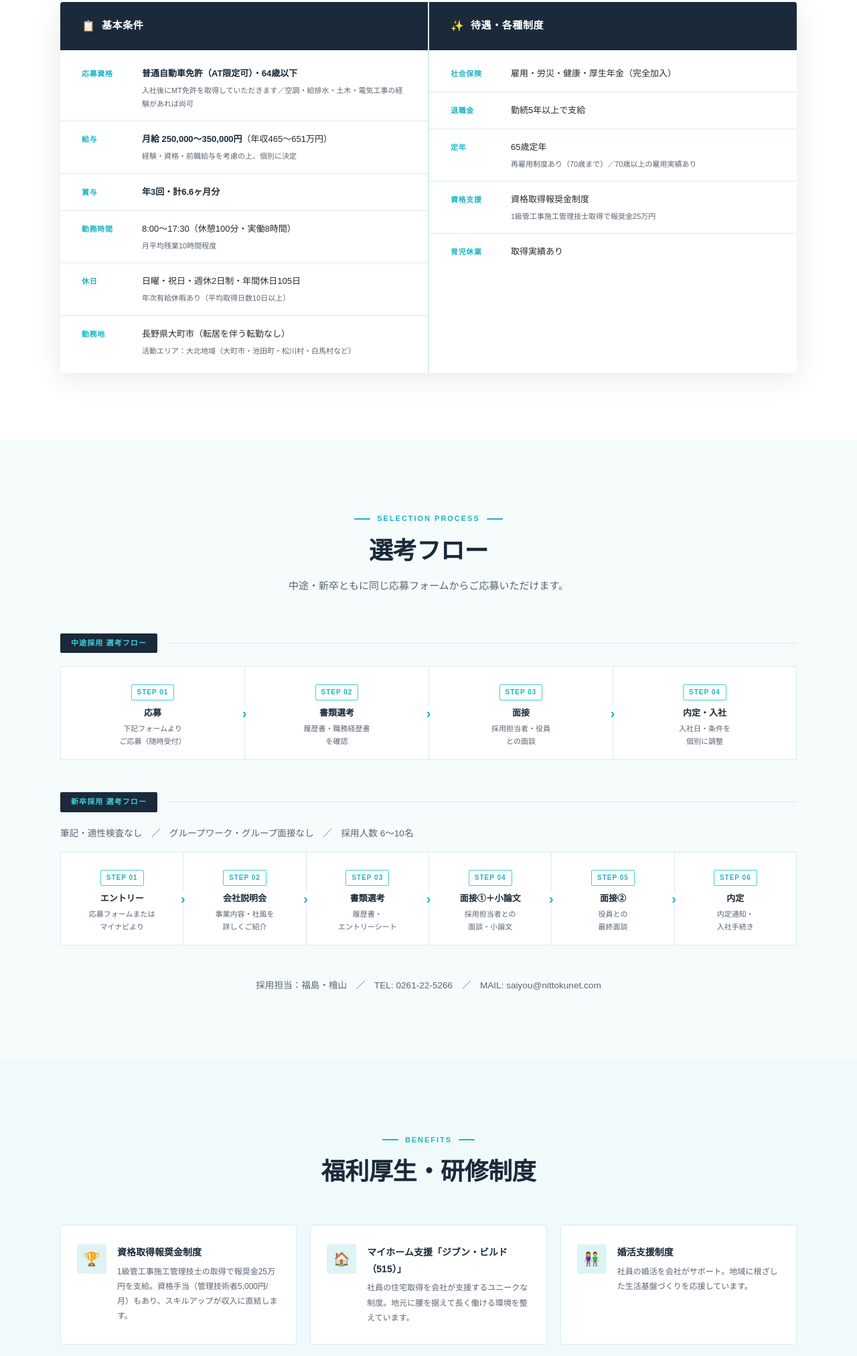
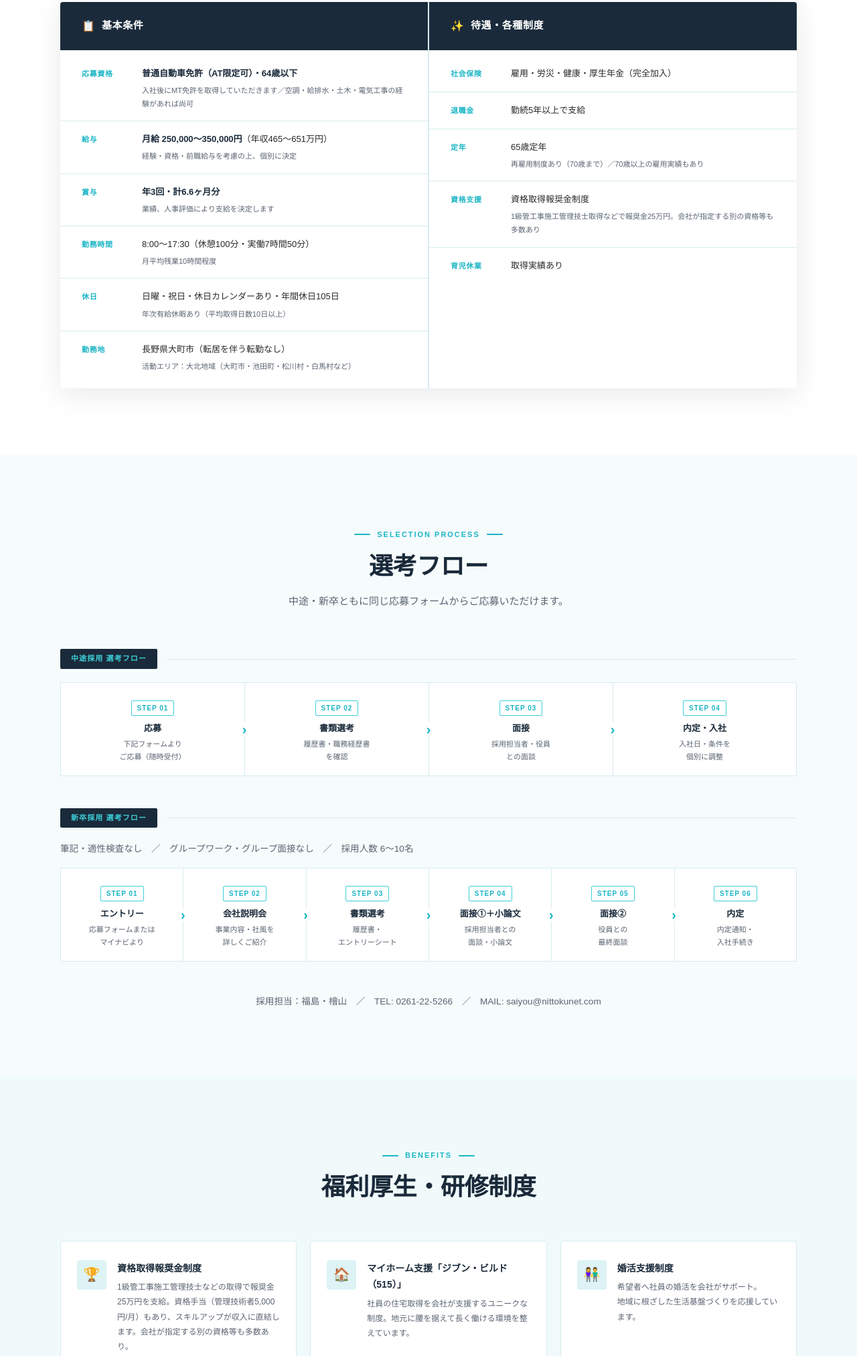
Before and after one commit to HAYATO-jpg/nittoku-recruit, a plain HTML site: page index.html in a window 1280 px wide. Shown: the part 3544-5569 px from the top of the page at 67% size. Drawn offline with Linux system fonts and the light colour scheme.

Commit message:
Add files via upload

```diff
--- a/index.html
+++ b/index.html
@@ -1374,19 +1374,20 @@
             <div class="cond-key">賞与</div>
             <div class="cond-val">
               <strong>年3回・計6.6ヶ月分</strong>
+              <small>業績、人事評価により支給を決定します</small>
             </div>
           </div>
           <div class="cond-row">
             <div class="cond-key">勤務時間</div>
             <div class="cond-val">
-              8:00〜17:30（休憩100分・実働8時間）
+              8:00〜17:30（休憩100分・実働7時間50分）
               <small>月平均残業10時間程度</small>
             </div>
           </div>
           <div class="cond-row">
             <div class="cond-key">休日</div>
             <div class="cond-val">
-              日曜・祝日・週休2日制・年間休日105日
+              日曜・祝日・休日カレンダーあり・年間休日105日
               <small>年次有給休暇あり（平均取得日数10日以上）</small>
             </div>
           </div>
@@ -1417,14 +1418,14 @@
             <div class="cond-key">定年</div>
             <div class="cond-val">
               65歳定年
-              <small>再雇用制度あり（70歳まで）／70歳以上の雇用実績あり</small>
+              <small>再雇用制度あり（70歳まで）／70歳以上の雇用実績もあり</small>
             </div>
           </div>
           <div class="cond-row">
             <div class="cond-key">資格支援</div>
             <div class="cond-val">
               資格取得報奨金制度
-              <small>1級管工事施工管理技士取得で報奨金25万円</small>
+              <small>1級管工事施工管理技士取得などで報奨金25万円。会社が指定する別の資格等も多数あり</small>
             </div>
           </div>
           <div class="cond-row">
@@ -1539,9 +1540,9 @@
       <h2 class="stitle">福利厚生・研修制度</h2>
     </div>
     <div class="welfare-grid fu">
-      <div class="wc"><div class="wc-icon">🏆</div><div><div class="wc-title">資格取得報奨金制度</div><p class="wc-desc">1級管工事施工管理技士の取得で報奨金25万円を支給。資格手当（管理技術者5,000円/月）もあり、スキルアップが収入に直結します。</p></div></div>
+      <div class="wc"><div class="wc-icon">🏆</div><div><div class="wc-title">資格取得報奨金制度</div><p class="wc-desc">1級管工事施工管理技士などの取得で報奨金25万円を支給。資格手当（管理技術者5,000円/月）もあり、スキルアップが収入に直結します。会社が指定する別の資格等も多数あり。</p></div></div>
       <div class="wc"><div class="wc-icon">🏠</div><div><div class="wc-title">マイホーム支援「ジブン・ビルド（515）」</div><p class="wc-desc">社員の住宅取得を会社が支援するユニークな制度。地元に腰を据えて長く働ける環境を整えています。</p></div></div>
-      <div class="wc"><div class="wc-icon">👫</div><div><div class="wc-title">婚活支援制度</div><p class="wc-desc">社員の婚活を会社がサポート。地域に根ざした生活基盤づくりを応援しています。</p></div></div>
+      <div class="wc"><div class="wc-icon">👫</div><div><div class="wc-title">婚活支援制度</div><p class="wc-desc">希望者へ社員の婚活を会社がサポート。<br>地域に根ざした生活基盤づくりを応援しています。</p></div></div>
       <div class="wc"><div class="wc-icon">👥</div><div><div class="wc-title">社員紹介制度（50万円）</div><p class="wc-desc">社員が人材を紹介して採用に至った場合、紹介者に50万円の報奨金を支給します。</p></div></div>
       <div class="wc"><div class="wc-icon">🚚</div><div><div class="wc-title">赴任手当（最大15万円）</div><p class="wc-desc">移住・転居が必要な場合、赴任手当を最大15万円支給。遠方からの転職もサポートします。</p></div></div>
       <div class="wc"><div class="wc-icon">👶</div><div><div class="wc-title">育児休業・育児支援</div><p class="wc-desc">育児休業の取得実績あり。仕事と子育てを両立できる職場環境づくりに取り組んでいます。</p></div></div>
@@ -1665,9 +1666,9 @@
         <tr><th>従業員数</th><td>39名<small>5年間で20名の増員を計画中</small></td></tr>
         <tr><th>売上高</th><td>令和7年度：13億1千万円（経常利益率 18.0%）<small>令和6年度：10億5千万円　令和5年度：7億4千万円　令和4年度：9億8千万円</small></td></tr>
         <tr><th>事業内容</th><td>空気調和設備・給排水衛生設備・水処理浄化槽設備・消火設備・厨房設備の設計、施工及び保守管理</td></tr>
-        <tr><th>本社</th><td>〒398-0002　長野県大町市大町1861番地1<small>TEL: 0261-22-5266　／　MAIL: info@nittokunet.com</small></td></tr>
+        <tr><th>本社</th><td>〒398-0002　長野県大町市大町1861番地1<small>TEL: 0261-22-5266　／　MAIL: saiyou@nittokunet.com</small></td></tr>
         <tr><th>拠点</th><td>信州物産事業部（大町市平）／ 池田出張所（北安曇郡池田町）／ 松川出張所（北安曇郡松川村）</td></tr>
-        <tr><th>関連会社</th><td>アクア工業株式会社（平成13年統合）</td></tr>
+
         <tr><th>公式サイト</th><td><a href="https://nittokunet.com/" target="_blank">https://nittokunet.com/</a></td></tr>
       </table>
     </div>
```
